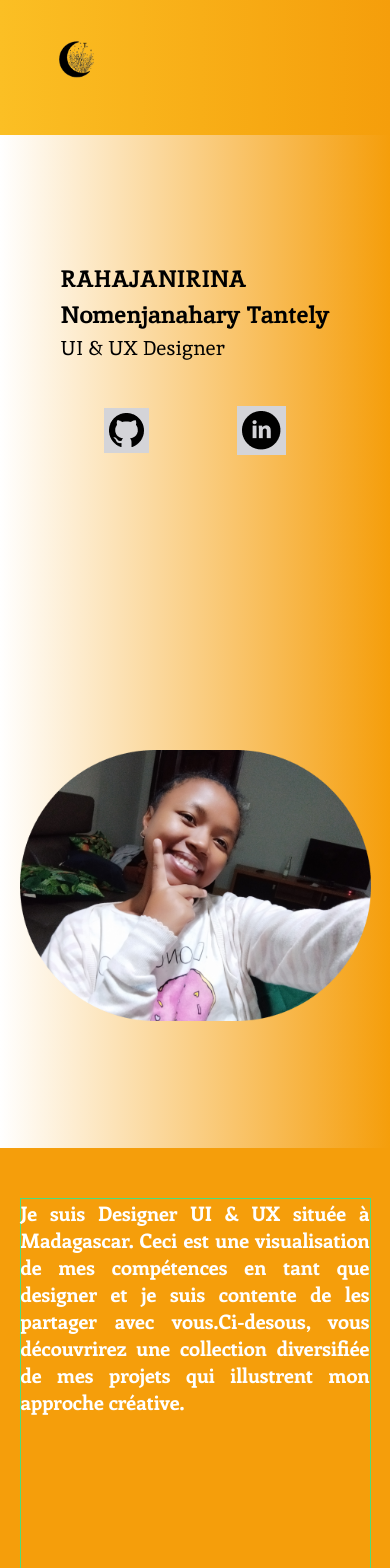
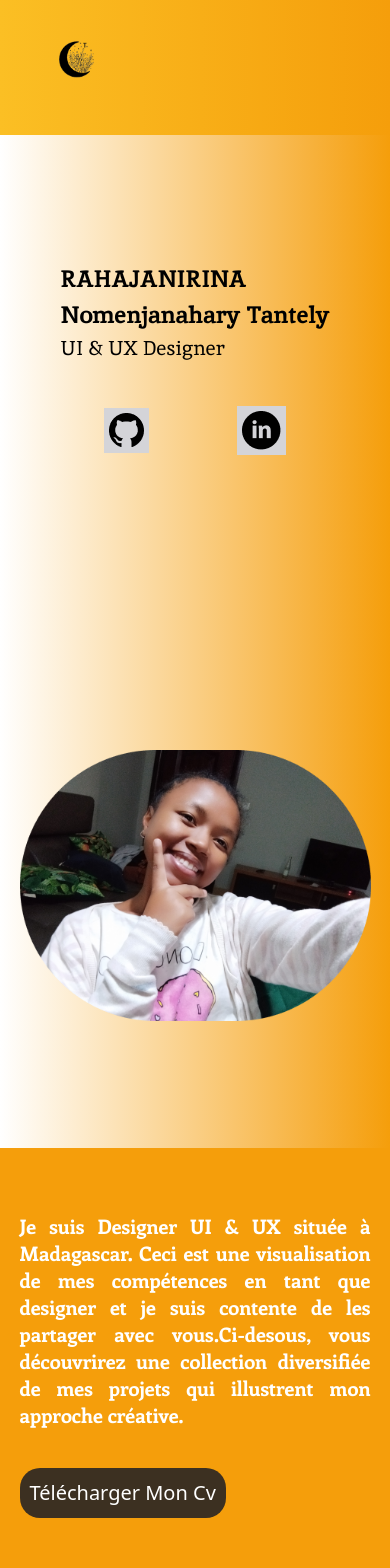
Before and after one commit to Rakotozonirina/Honey, a React (Vite) app: page / in a window 390 px wide. Shown: the top 1568 px of the page. Built offline with nearby package versions, Linux system fonts and the light colour scheme; some icons are missing.

Commit message:
feat: finish of the responsive in the hero page

```diff
--- a/src/components/Main.jsx
+++ b/src/components/Main.jsx
@@ -5,7 +5,8 @@ import Hero from '../assets/hero.png'
 
 function Main() {
 return (
-    <main className='w-full h-[140dvh] max-sm:h-[180dvh] sm:max-md:h-[160dvh] md:max-lg:h-[160dvh] bg-gradient-to-l from-amber-500 to-white'>
+    <main>
+    <section className='w-full h-[120dvh] max-sm:h-[170dvh] sm:max-md:h-[176dvh] md:max-lg:h-[166dvh] bg-gradient-to-l from-amber-500 to-white'>
         <section className='hero h-[84dvh] max-sm:flex-col max-sm:h-[120dvh] sm:max-md:h-[130dvh] md:max-lg:h-[120dvh] sm:max-md:flex-col md:max-lg:flex-col flex justify-around items-center'>
             <article>
                 <h1 className='heading-hero font-inikabold'>RAHAJANIRINA <br /> Nomenjanahary Tantely</h1>
@@ -23,12 +24,17 @@ return (
                 <img src={Hero} alt="hero" />
             </div>
         </section>
-        <section className='w-full flex justify-center items-center bg-amber-500 h-[56dvh]'>
-            <article className='hero-desc  border border-green-400 h-[44dvh]'>
-                <p className='text-justify text-white leading-[27px] font-enriquetabold para-desc'>Je suis Designer UI & UX située à Madagascar. Ceci est une visualisation de mes compétences en tant que designer et je suis contente de les partager avec vous.Ci-desous, vous découvrirez une collection diversifiée de mes projets qui illustrent mon approche créative.</p>
+        <section className='w-full flex justify-center items-center bg-amber-500 section-desc'>
+            <article className='hero-desc flex flex-col gap-5 max-sm:justify-center max-sm:gap-[2.5rem]'>
+                <p className='text-justify max-sm:w-full sm:max-md:w-full w-[80%] text-white leading-[27px] font-enriquetabold para-desc'>Je suis Designer UI & UX située à Madagascar. Ceci est une visualisation de mes compétences en tant que designer et je suis contente de les partager avec vous.Ci-desous, vous découvrirez une collection diversifiée de mes projets qui illustrent mon approche créative.</p>
+                <button className='bg-stone-800 w-fit bg-opacity-90 rounded-[20px] p-2.5 flex justify-center items-center text-white capitalize para-desc'>
+                    télécharger mon cv
+                </button>
             </article>
         </section>
+    </section>
     </main>
+
 )
 }
 
--- a/src/index.css
+++ b/src/index.css
@@ -66,6 +66,9 @@ body::-webkit-scrollbar-thumb {
 .span-hero{
   padding: min(0.3rem, 0.5rem);
 }
+.section-desc{
+  padding-block: min(4rem, 8rem);
+}
 .hero-desc{
   width: min(90%, 1200px);
   margin-inline: auto;
```
